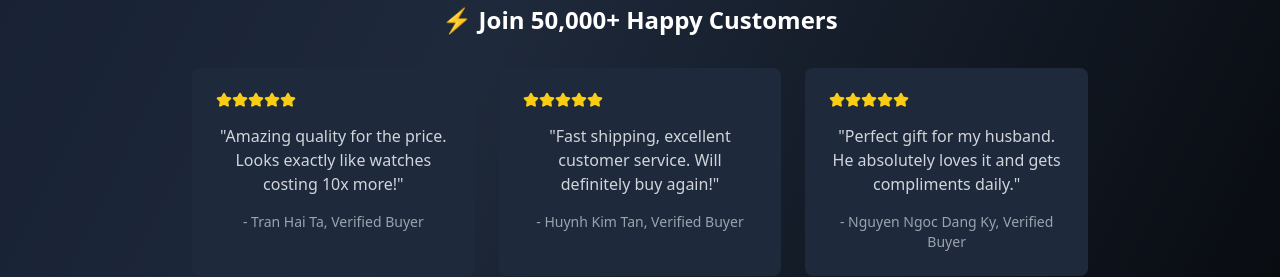
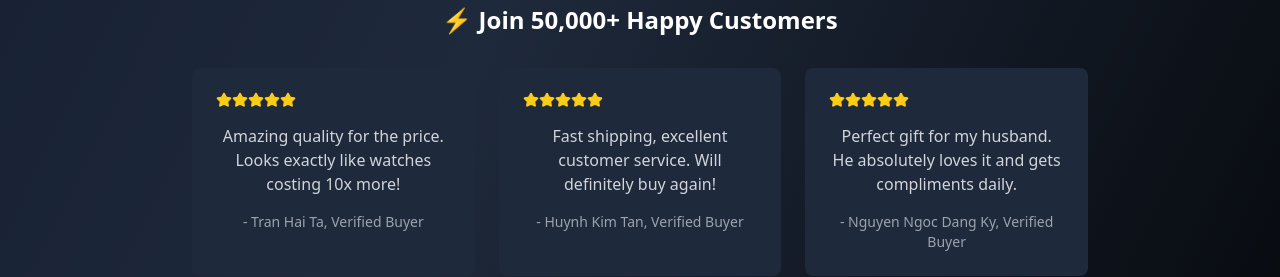
Before and after one commit to KawNguyen/watch-nextjs, a Next.js app: page /promotion in a window 1280 px wide. Shown: the part 1720-1997 px from the top of the page. Built offline with nearby package versions, Linux system fonts and the light colour scheme; no server answers.

Commit message:
fix font

```diff
--- a/src/components/promotion/promotion.tsx
+++ b/src/components/promotion/promotion.tsx
@@ -137,8 +137,8 @@ export default function Component() {
       <section id="featured-deal" className="py-16 px-4 bg-slate-800/50 scroll-mt-20">
         <div className="container mx-auto">
           <div className="text-center mb-12">
-            <h2 className="text-3xl font-bold mb-4">🎯 TODAY'S FEATURED DEAL</h2>
-            <p className="text-gray-300">The watch everyone's talking about - now at its lowest price ever</p>
+            <h2 className="text-3xl font-bold mb-4">🎯 {"TODAY'S FEATURED DEAL"}</h2>
+            <p className="text-gray-300">{"The watch everyone's talking about - now at its lowest price ever"}</p>
           </div>
 
           <div className="max-w-4xl mx-auto">
@@ -229,7 +229,7 @@ export default function Component() {
                 ))}
               </div>
               <p className="text-gray-300 mb-4">
-                "Amazing quality for the price. Looks exactly like watches costing 10x more!"
+                {"Amazing quality for the price. Looks exactly like watches costing 10x more!"}
               </p>
               <p className="text-sm text-gray-400">- Tran Hai Ta, Verified Buyer</p>
             </div>
@@ -240,7 +240,7 @@ export default function Component() {
                 ))}
               </div>
               <p className="text-gray-300 mb-4">
-                "Fast shipping, excellent customer service. Will definitely buy again!"
+                {"Fast shipping, excellent customer service. Will definitely buy again!"}
               </p>
               <p className="text-sm text-gray-400">- Huynh Kim Tan, Verified Buyer</p>
             </div>
@@ -251,7 +251,7 @@ export default function Component() {
                 ))}
               </div>
               <p className="text-gray-300 mb-4">
-                "Perfect gift for my husband. He absolutely loves it and gets compliments daily."
+                {"Perfect gift for my husband. He absolutely loves it and gets compliments daily."}
               </p>
               <p className="text-sm text-gray-400">- Nguyen Ngoc Dang Ky, Verified Buyer </p>
             </div>
@@ -271,10 +271,10 @@ export default function Component() {
               <Gift className="h-12 w-12 text-slate-900" />
             </div>
             <h2 className="text-5xl font-extrabold mb-4 text-white drop-shadow-lg">
-              Don't Miss Out!
+              {"Don't Miss Out!"}
             </h2>
             <p className="text-2xl mb-6 text-gray-200 opacity-90 max-w-2xl mx-auto">
-              <span className="font-semibold text-yellow-400">70% OFF</span> — our biggest sale of the year. Once its gone, it won't be back until next Black Friday.
+              <span className="font-semibold text-yellow-400">70% OFF</span> {"— our biggest sale of the year. Once its gone, it won't be back until next Black Friday."}
             </p>
           </div>
           <div className="grid grid-cols-1 sm:grid-cols-2 md:grid-cols-4 gap-6 mb-10">
```
